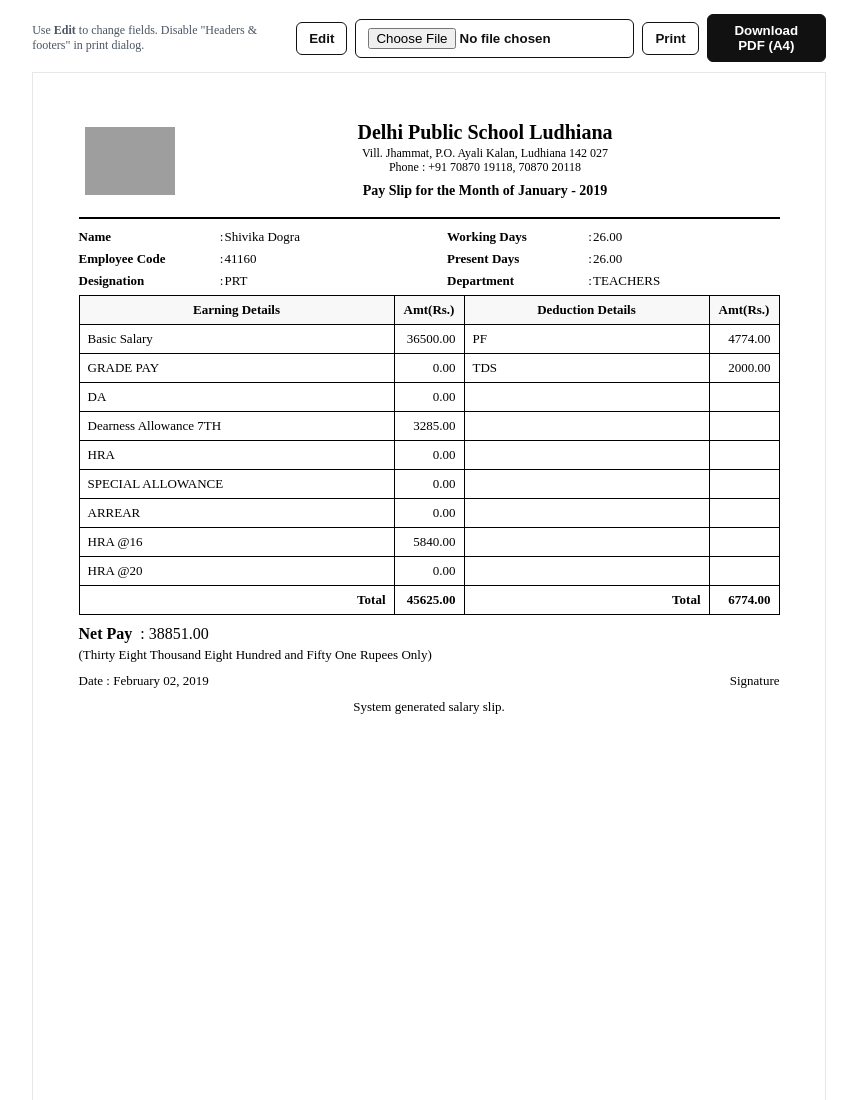
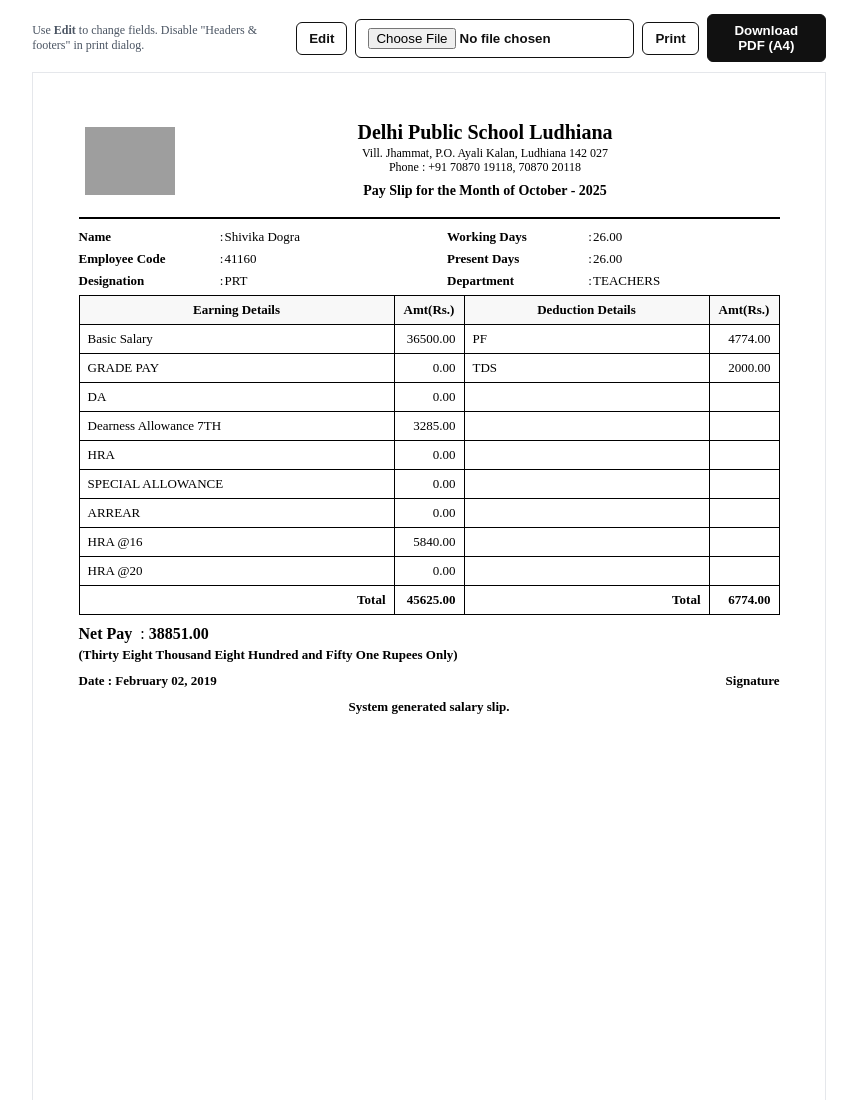
Before and after one commit to RaxTech25/payslip, a plain HTML site: page index.html in a window 1280 px wide. Shown: the top 1100 px of the page, without its empty margins (211-1068 px from the left). Drawn offline with nearby package versions, Linux system fonts and the light colour scheme; grey boxes are pictures that could not be loaded.

Commit message:
Revise pay slip template for October 2025
Updated the pay slip template with new styling and content.

```diff
--- a/index.html
+++ b/index.html
@@ -3,7 +3,7 @@
 <head>
   <meta charset="utf-8" />
   <meta name="viewport" content="width=device-width, initial-scale=1" />
-  <title>Delhi Public School Ludhiana – Pay Slip</title>
+  <title>Pay Slip</title>
   <style>
     :root { --muted:#4b5563; }
     *{box-sizing:border-box}
@@ -78,7 +78,7 @@
       <div class="header-text">
         <h1 class="title" data-edit>Delhi Public School Ludhiana</h1>
         <p class="address" data-edit>Vill. Jhammat, P.O. Ayali Kalan, Ludhiana 142 027<br>Phone : +91 70870 19118, 70870 20118</p>
-        <div class="period" data-edit>Pay Slip for the Month of January - 2019</div>
+        <div class="period" data-edit>Pay Slip for the Month of October - 2025</div>
       </div>
     </div>
 
@@ -125,15 +125,15 @@
       </tfoot>
     </table>
 
-    <div class="net"><div class="label" data-edit>Net Pay</div><div class="val" data-edit>: 38851.00</div></div>
-    <p class="words" data-edit>(Thirty Eight Thousand Eight Hundred and Fifty One Rupees Only)</p>
+    <div class="net"><div class="label" data-edit><b>Net Pay</b></div><div class="val" data-edit>: <b>38851.00</b></div></div>
+    <p class="words" data-edit><b>(Thirty Eight Thousand Eight Hundred and Fifty One Rupees Only)</b></p>
 
     <div class="footer">
-      <div class="date" data-edit>Date : February 02, 2019</div>
-      <div class="sign" data-edit>Signature</div>
+      <div class="date" data-edit><b>Date : February 02, 2019</b></div>
+      <div class="sign" data-edit><b>Signature</b></div>
     </div>
 
-    <div style="text-align:center;margin-top:10px;font-size:13px">System generated salary slip.</div>
+    <div style="text-align:center;margin-top:10px;font-size:13px"><b>System generated salary slip.</b></div>
   </section>
 
   <script src="https://cdn.jsdelivr.net/npm/html2canvas@1.4.1/dist/html2canvas.min.js"></script>
```
